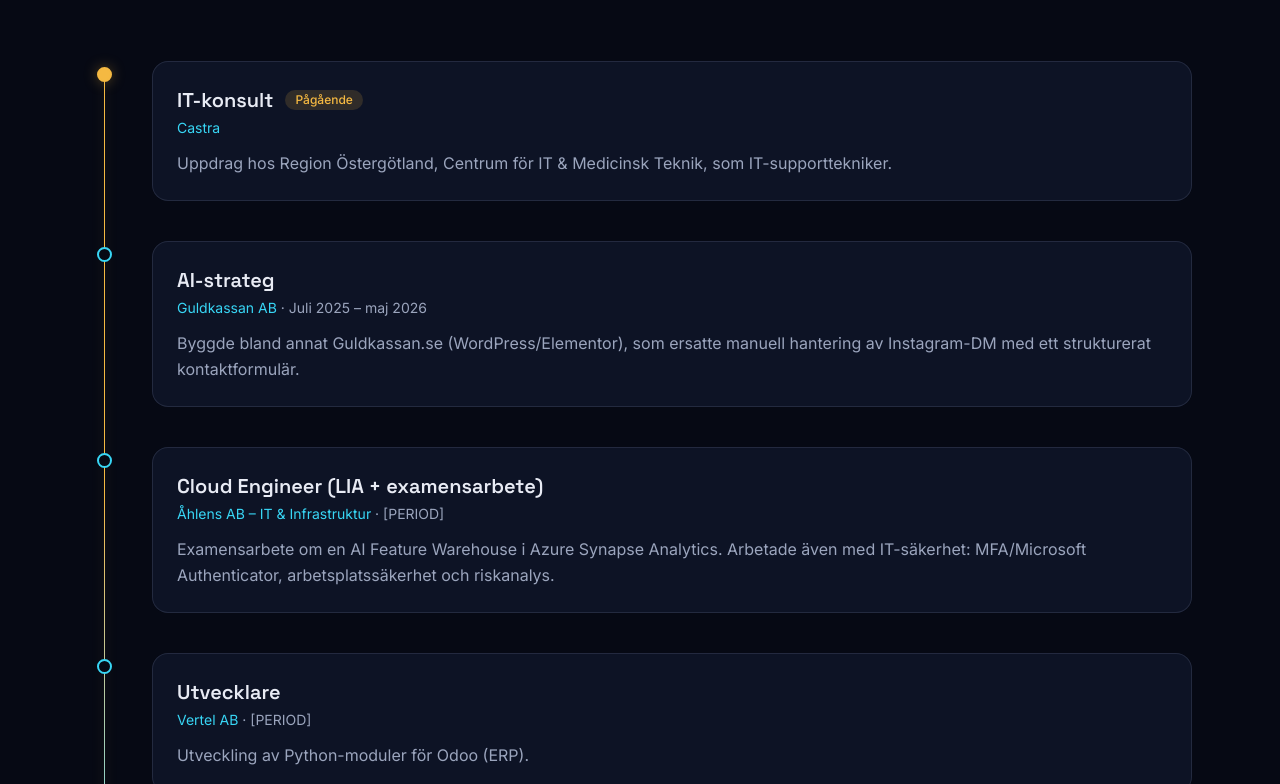
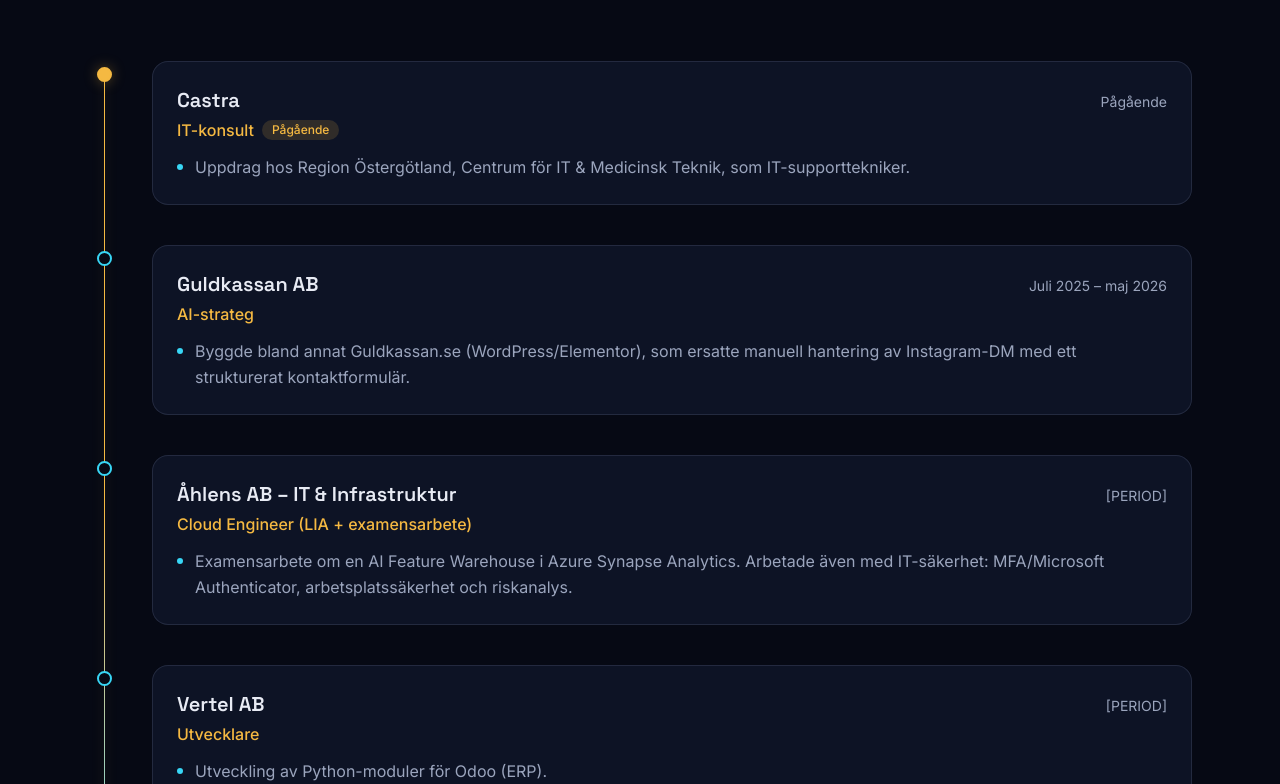
Before and after one commit to Harunsystemdeveloper/portfolio, a Next.js app: page / in a window 1280 px wide. Shown: the part 1816-2600 px from the top of the page. Built offline with nearby package versions, Linux system fonts and the light colour scheme.

Commit message:
Gjort om erfarenhetskorten med punktlistor, ort och period

```diff
--- a/src/components/Experience.tsx
+++ b/src/components/Experience.tsx
@@ -32,17 +32,30 @@ export default function Experience() {
               }`}
             />
             <div className="rounded-2xl border border-line bg-surface p-5 backdrop-blur transition hover:border-gold/40 sm:p-6">
-              <div className="flex flex-wrap items-center gap-x-3 gap-y-2">
-                <h3 className="font-display text-lg font-semibold sm:text-xl">{item.role}</h3>
+              <div className="flex flex-wrap items-baseline justify-between gap-x-4 gap-y-1">
+                <h3 className="font-display text-lg font-semibold sm:text-xl">
+                  {item.company}
+                  {item.context && <span className="font-sans text-base font-normal text-muted"> · {item.context}</span>}
+                </h3>
+                <p className="text-sm text-muted">
+                  {item.period}
+                  {item.location && ` · ${item.location}`}
+                </p>
+              </div>
+              <p className="mt-1 flex flex-wrap items-center gap-2 font-medium text-gold">
+                {item.role}
                 {item.current && (
-                  <span className="rounded-full bg-gold/15 px-2.5 py-0.5 text-xs font-medium text-gold">Pågående</span>
+                  <span className="rounded-full bg-gold/15 px-2.5 py-0.5 text-xs font-medium">Pågående</span>
                 )}
-              </div>
-              <p className="mt-1 text-sm">
-                <span className="text-cyan">{item.company}</span>
-                {!item.current && <span className="text-muted"> · {item.period}</span>}
               </p>
-              <p className="mt-3 leading-relaxed text-muted">{item.description}</p>
+              <ul className="mt-3 space-y-2 text-muted">
+                {item.bullets.map((bullet) => (
+                  <li key={bullet} className="flex gap-3 leading-relaxed">
+                    <span aria-hidden className="mt-2.5 h-1.5 w-1.5 shrink-0 rounded-full bg-cyan" />
+                    <span>{bullet}</span>
+                  </li>
+                ))}
+              </ul>
             </div>
           </Reveal>
         ))}
--- a/src/data/content.ts
+++ b/src/data/content.ts
@@ -52,8 +52,11 @@ export const aboutFacts = [
 export type Experience = {
   role: string;
   company: string;
+  /** Visas efter företaget, t.ex. kund eller avdelning */
+  context?: string;
   period: string;
-  description: string;
+  location?: string;
+  bullets: string[];
   current?: boolean;
 };
 
@@ -64,34 +67,35 @@ export const experiences: Experience[] = [
     company: "Castra",
     period: "Pågående",
     current: true,
-    description:
-      "Uppdrag hos Region Östergötland, Centrum för IT & Medicinsk Teknik, som IT-supporttekniker.",
+    bullets: ["Uppdrag hos Region Östergötland, Centrum för IT & Medicinsk Teknik, som IT-supporttekniker."],
   },
   {
     role: "AI-strateg",
     company: "Guldkassan AB",
     period: "Juli 2025 – maj 2026",
-    description:
+    bullets: [
       "Byggde bland annat Guldkassan.se (WordPress/Elementor), som ersatte manuell hantering av Instagram-DM med ett strukturerat kontaktformulär.",
+    ],
   },
   {
     role: "Cloud Engineer (LIA + examensarbete)",
     company: "Åhlens AB – IT & Infrastruktur",
     period: "[PERIOD]",
-    description:
+    bullets: [
       "Examensarbete om en AI Feature Warehouse i Azure Synapse Analytics. Arbetade även med IT-säkerhet: MFA/Microsoft Authenticator, arbetsplatssäkerhet och riskanalys.",
+    ],
   },
   {
     role: "Utvecklare",
     company: "Vertel AB",
     period: "[PERIOD]",
-    description: "Utveckling av Python-moduler för Odoo (ERP).",
+    bullets: ["Utveckling av Python-moduler för Odoo (ERP)."],
   },
   {
     role: "[FYLL I ROLL]",
     company: "Transfer Galaxy",
     period: "[PERIOD]",
-    description: "[FYLL I BESKRIVNING]",
+    bullets: ["[FYLL I BESKRIVNING]"],
   },
 ];
 
```
